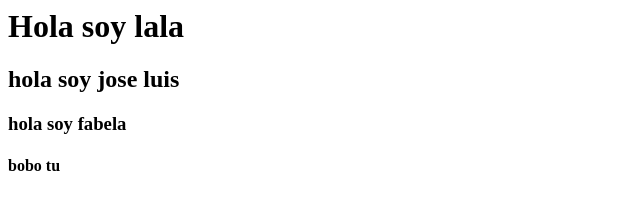
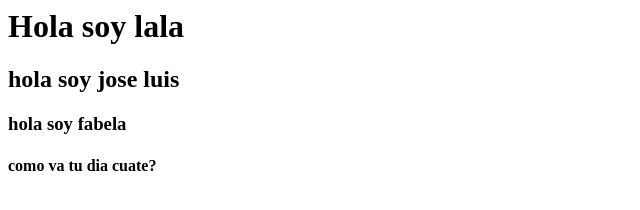
Before and after one commit to eduardomv2/Gestor-Gastos, a plain HTML site: page index.html in a window 1280 px wide. Shown: the whole page, without its empty margins (0-640 px from the left). Drawn offline with Linux system fonts and the light colour scheme.

```diff
--- a/index.html
+++ b/index.html
@@ -8,6 +8,6 @@
     <h1>Hola soy lala</h1>
     <h2>hola soy jose luis</h2>
     <h3>hola soy fabela</h3>
-    <h4>bobo tu</h4>
+    <h4>como va tu dia cuate?</h4>
 </body>
 </html>
```
